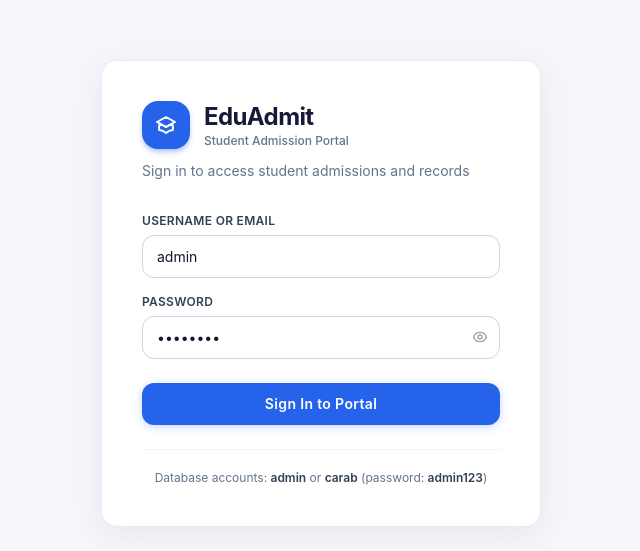
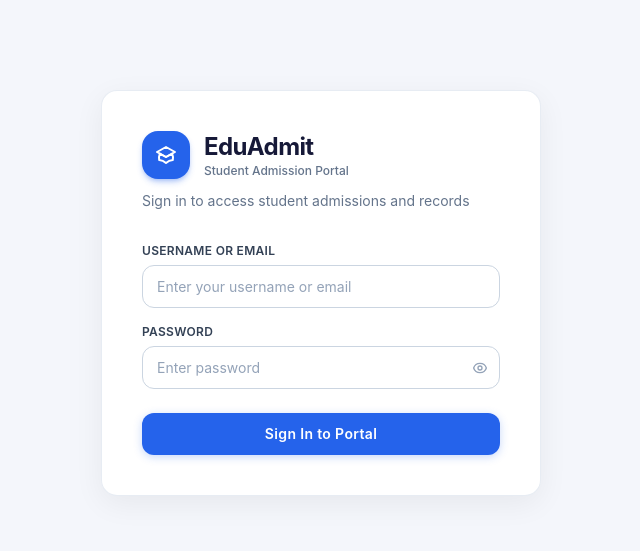
Before and after one commit to carab6060-maker/admission-system, a Next.js app: page /login in a window 1280 px wide. Shown: the part 107-658 px from the top of the page, without its empty margins (319-959 px from the left). Built offline with nearby package versions, Linux system fonts and the light colour scheme; no server answers.

Commit message:
Remove database credentials hint from login page and require explicit credentials

```diff
--- a/src/app/login/page.tsx
+++ b/src/app/login/page.tsx
@@ -6,8 +6,8 @@ import { useRouter } from 'next/navigation';
 import { useToast } from '@/components/Toast';
 
 export default function LoginPage() {
-  const [usernameOrEmail, setUsernameOrEmail] = useState('admin');
-  const [password, setPassword] = useState('admin123');
+  const [usernameOrEmail, setUsernameOrEmail] = useState('');
+  const [password, setPassword] = useState('');
   const [showPassword, setShowPassword] = useState(false);
   const [submitting, setSubmitting] = useState(false);
 
@@ -68,7 +68,7 @@ export default function LoginPage() {
               value={usernameOrEmail}
               onChange={(e) => setUsernameOrEmail(e.target.value)}
               required
-              placeholder="e.g. admin or carab"
+              placeholder="Enter your username or email"
               className="input-field"
             />
           </div>
@@ -117,13 +117,6 @@ export default function LoginPage() {
             </button>
           </div>
         </form>
-
-        {/* Credentials Note */}
-        <div className="mt-6 pt-5 border-t border-slate-100 text-center">
-          <p className="text-xs text-slate-500">
-            Database accounts: <span className="font-semibold text-slate-700">admin</span> or <span className="font-semibold text-slate-700">carab</span> (password: <span className="font-semibold text-slate-700">admin123</span>)
-          </p>
-        </div>
       </div>
     </div>
   );
```
